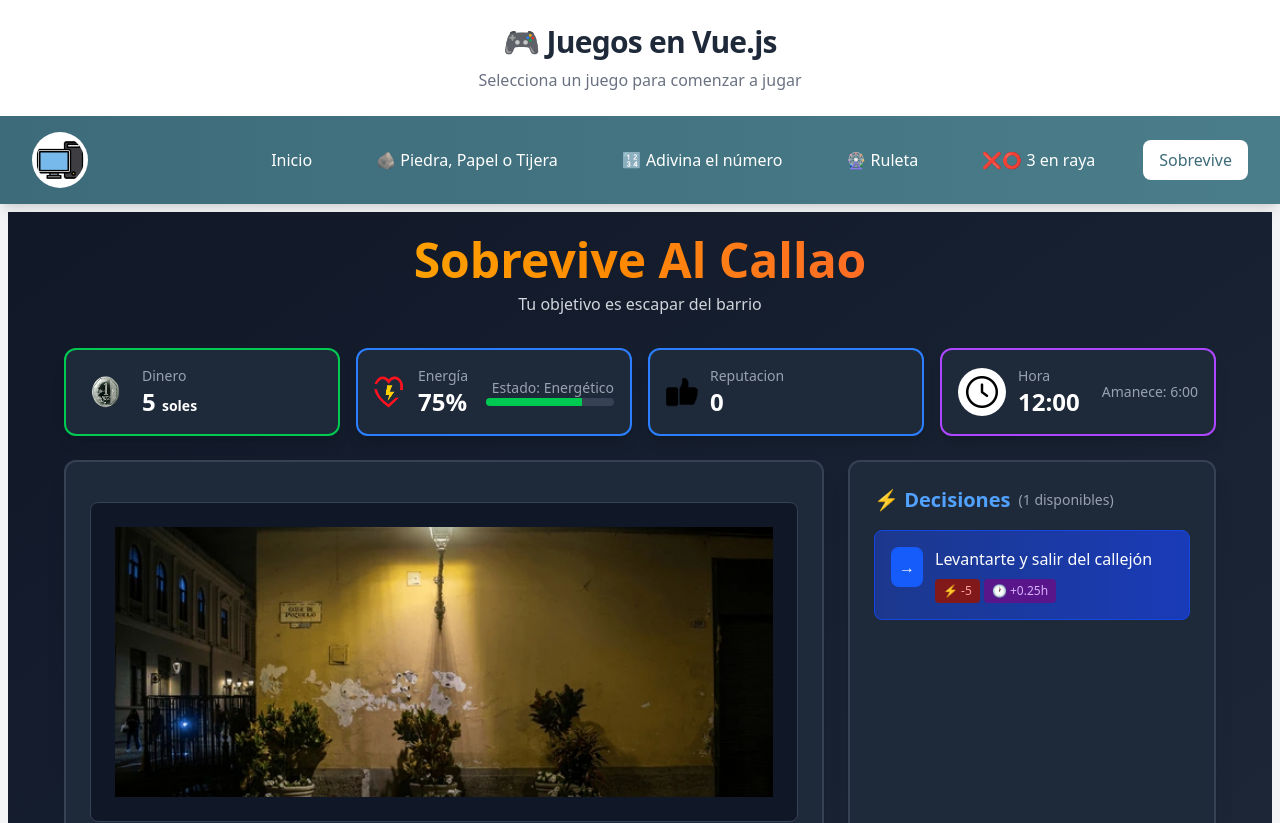
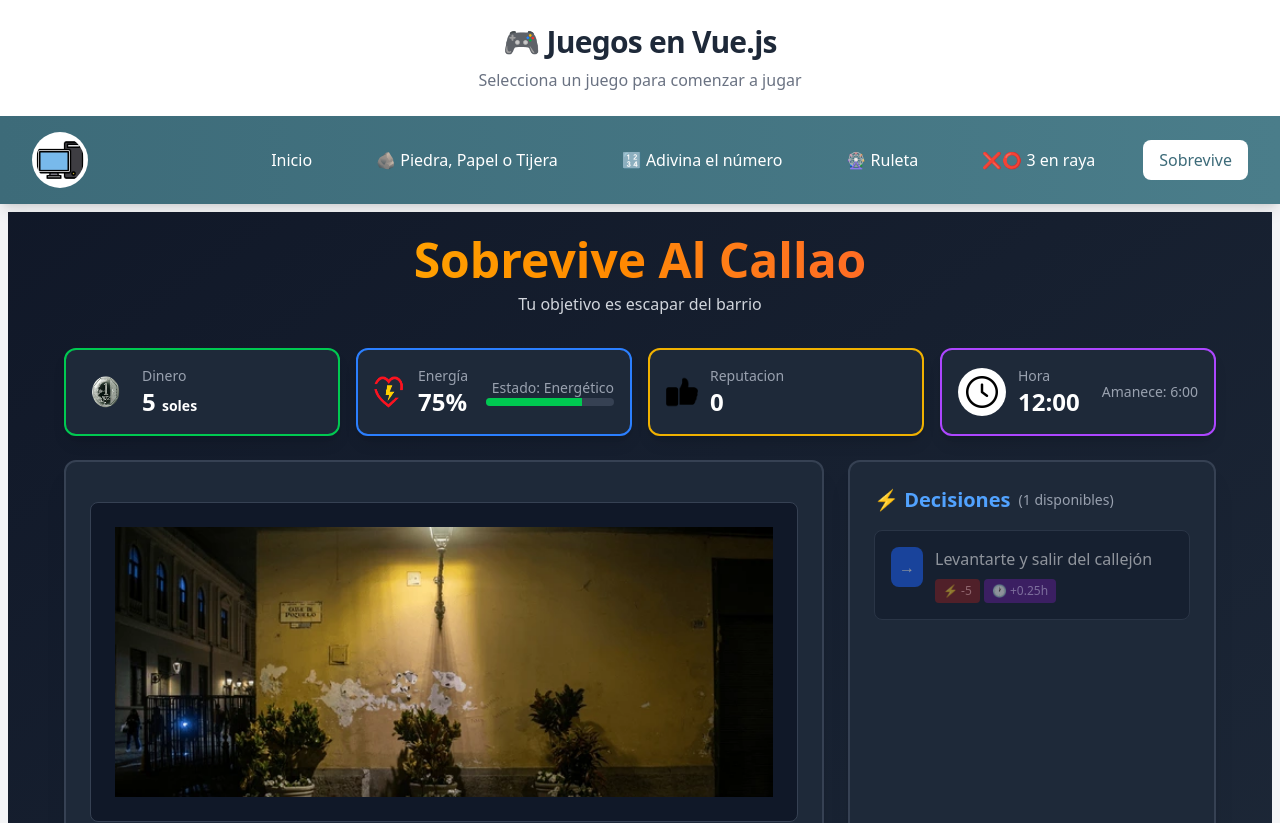
Before and after one commit to DaniCH20/juegosVue, a Vue app: page /sobrevive in a window 1280 px wide. Shown: the top 823 px of the page. Built offline with nearby package versions, Linux system fonts and the light colour scheme.

Commit message:
Solucion de error de historia

```diff
--- a/src/stores/deciciones.js
+++ b/src/stores/deciciones.js
@@ -98,7 +98,7 @@ export const decisions = ref([
     texto: 'Ayudar a descargar camiones',
     idhistoria: 22,
     requisito: { energia: 40 },
-    efectos: { dinero: 10, energia: -40, tiempo: 2, ubicacion: 'Mercado' },
+    efectos: { dinero: 20, energia: -40, tiempo: 2, ubicacion: 'Mercado' },
   },
   {
     id: 14,
@@ -108,15 +108,15 @@ export const decisions = ref([
   },
   {
     id: 15,
-    texto: 'Cantar en el óvalo para pedir dinero',
+    texto: 'Mendigar en el ovalo',
     idhistoria: 27,
-    efectos: { dinero: 15, reputacion: -10, tiempo: 1 },
+    efectos: { dinero: 15, reputacion: -5, tiempo: 1 },
   },
   {
     id: 16,
     texto: 'Recoger botellas para reciclar',
     idhistoria: 28,
-    efectos: { dinero: 3, energia: -15, tiempo: 1 },
+    efectos: { dinero: 3, energia: -15, tiempo: 1, reputacion:5},
   },
 
   // =========================
@@ -237,19 +237,19 @@ export const decisions = ref([
     id: 29,
     texto: 'Quedarte con el dinero de la billetera',
     idhistoria: 50,
-    efectos: { dinero: 25, reputacion: -20 },
+    efectos: { dinero: 25, reputacion: -10 },
   },
   {
     id: 30,
     texto: 'Buscar al dueño de la billetera',
     idhistoria: 51,
-    efectos: { dinero: 10, reputacion: 25, tiempo: 1 },
+    efectos: { dinero: 10, reputacion: 10, tiempo: 1 },
   },
   {
     id: 31,
     texto: 'Ayudar al skater herido',
     idhistoria: 52,
-    efectos: { tiempo: 1, reputacion: 10 },
+    efectos: { tiempo: 1, reputacion: 5 },
   },
 
   // =========================
@@ -286,7 +286,7 @@ export const decisions = ref([
     id: 35,
     texto: 'Ayudar a los heridos del accidente',
     idhistoria: 44,
-    efectos: { tiempo: 1, reputacion: 15 },
+    efectos: { tiempo: 1, reputacion: 15 ,reputacion:10},
   },
   {
     id: 36,
@@ -298,7 +298,7 @@ export const decisions = ref([
     id: 37,
     texto: 'Ayudar con el inventario de la tienda',
     idhistoria: 48,
-    efectos: { dinero: 5, tiempo: 1 },
+    efectos: { dinero: 5, tiempo: 1 ,reputacion:5},
   },
   {
     id: 38,
@@ -327,7 +327,7 @@ export const decisions = ref([
   {
     id: 42,
     texto: 'Ir a jugar con los skaters',
-    idhistoria: 201,
+    idhistoria: 58,
     efectos: { tiempo: 0.25, energia: -10 },
   },
   {
@@ -343,7 +343,7 @@ export const decisions = ref([
     efectos: { tiempo: 0.25, energia: -10 },
   },
   {
-    id: 44,
+    id: 45,
     texto: 'Ir donde los niños ',
     idhistoria: 201,
     efectos: { tiempo: 0.25, energia: -10 },
--- a/src/stores/historia.js
+++ b/src/stores/historia.js
@@ -208,7 +208,7 @@ export const history = ref([
   },
   {
     id: 52,
-    texto: 'Ayudas al skater. Sus amigos te agradecen y uno te ofrece llevarte a su barrio.',
+    texto: 'Ayudas al skater. Sus amigos te agradecen y uno te ofrece llevarte al paradero.',
     decisiones: [200],
   },
   {
--- a/src/views/Sobrevive.vue
+++ b/src/views/Sobrevive.vue
@@ -60,7 +60,7 @@
           </div>
         </div>
         <!-- Reputacion -->
-        <div class="bg-gray-800 rounded-xl p-4 border-2 border-blue-500 shadow-lg">
+        <div class="bg-gray-800 rounded-xl p-4 border-2 border-yellow-500 shadow-lg">
           <div class="flex items-center justify-between">
             <div class="flex items-center space-x-3">
               <div>
@@ -240,7 +240,7 @@
             </h2>
 
             <div class="bg-gray-900 rounded-xl p-6 mb-6 border border-gray-700">
-              <p class="text-lg leading-relaxed mb-6">{{ finalActual.descripcion }}</p>
+              <p class="text-lg leading-relaxed mb-6">{{ textoFinalAnimado }}<span v-if="escribiendoFinal" class="blinking-cursor">|</span></p>
               <div class="grid grid-cols-2 gap-4 text-left">
                 <div class="bg-gray-800 p-4 rounded-lg">
                   <p class="text-sm text-gray-400">Dinero final</p>
@@ -327,9 +327,12 @@ const decisionDestacada = ref(null)
 
 // Variables para el efecto de máquina de escribir
 const textoAnimado = ref('')
+const textoFinalAnimado = ref('')
 const escribiendo = ref(false)
+const escribiendoFinal = ref(false)
 let intervaloEscritura = null
-const velocidadEscritura = 30 // milisegundos por carácter
+let intervaloEscrituraFinal = null
+const velocidadEscritura = 50 // milisegundos por carácter
 
 // Decisiones de transición
 const transiciones = [
@@ -340,7 +343,7 @@ const transiciones = [
   { id: 200, texto: 'Ir al paradero de combis', idhistoria: 8 },
 ]
 
-// Efecto de máquina de escribir
+// Efecto de máquina de escribir para historias
 const iniciarEfectoMaquina = (textoCompleto) => {
   // Limpiar intervalo anterior si existe
   if (intervaloEscritura) {
@@ -364,6 +367,30 @@ const iniciarEfectoMaquina = (textoCompleto) => {
   }, velocidadEscritura)
 }
 
+// Efecto de máquina de escribir para finales
+const iniciarEfectoMaquinaFinal = (textoCompleto) => {
+  // Limpiar intervalo anterior si existe
+  if (intervaloEscrituraFinal) {
+    clearInterval(intervaloEscrituraFinal)
+  }
+
+  textoFinalAnimado.value = ''
+  escribiendoFinal.value = true
+
+  let indice = 0
+
+  intervaloEscrituraFinal = setInterval(() => {
+    if (indice < textoCompleto.length) {
+      textoFinalAnimado.value += textoCompleto.charAt(indice)
+      indice++
+    } else {
+      clearInterval(intervaloEscrituraFinal)
+      intervaloEscrituraFinal = null
+      escribiendoFinal.value = false
+    }
+  }, 100)
+}
+
 // Saltar animación
 const saltarAnimacion = () => {
   if (intervaloEscritura) {
@@ -372,6 +399,16 @@ const saltarAnimacion = () => {
   }
   textoAnimado.value = historiaActual.value.texto
   escribiendo.value = false
+}
+
+// Saltar animación del final
+const saltarAnimacionFinal = () => {
+  if (intervaloEscrituraFinal) {
+    clearInterval(intervaloEscrituraFinal)
+    intervaloEscrituraFinal = null
+  }
+  textoFinalAnimado.value = finalActual.value.descripcion
+  escribiendoFinal.value = false
 }
 
 // Función para aplicar efectos
@@ -534,6 +571,8 @@ function verificarFinales() {
     if (final.condiciones(jugador.value)) {
       finalActual.value = final
       mostrandoFinal.value = true
+      // Iniciar efecto de máquina de escribir para el final
+      iniciarEfectoMaquinaFinal(final.descripcion)
       break
     }
   }
@@ -550,6 +589,15 @@ function agregarAlHistorial(item, esDecision) {
 }
 
 function reiniciarJuego() {
+  // Limpiar intervalos antes de reiniciar
+  if (intervaloEscritura) {
+    clearInterval(intervaloEscritura)
+    intervaloEscritura = null
+  }
+  if (intervaloEscrituraFinal) {
+    clearInterval(intervaloEscrituraFinal)
+    intervaloEscrituraFinal = null
+  }
   comenzarJuego()
 }
 
@@ -561,6 +609,9 @@ function verHistorial() {
 onUnmounted(() => {
   if (intervaloEscritura) {
     clearInterval(intervaloEscritura)
+  }
+  if (intervaloEscrituraFinal) {
+    clearInterval(intervaloEscrituraFinal)
   }
 })
 
```
Also changed, not shown: 1 other file (tests, documents, lock files or other folders).
